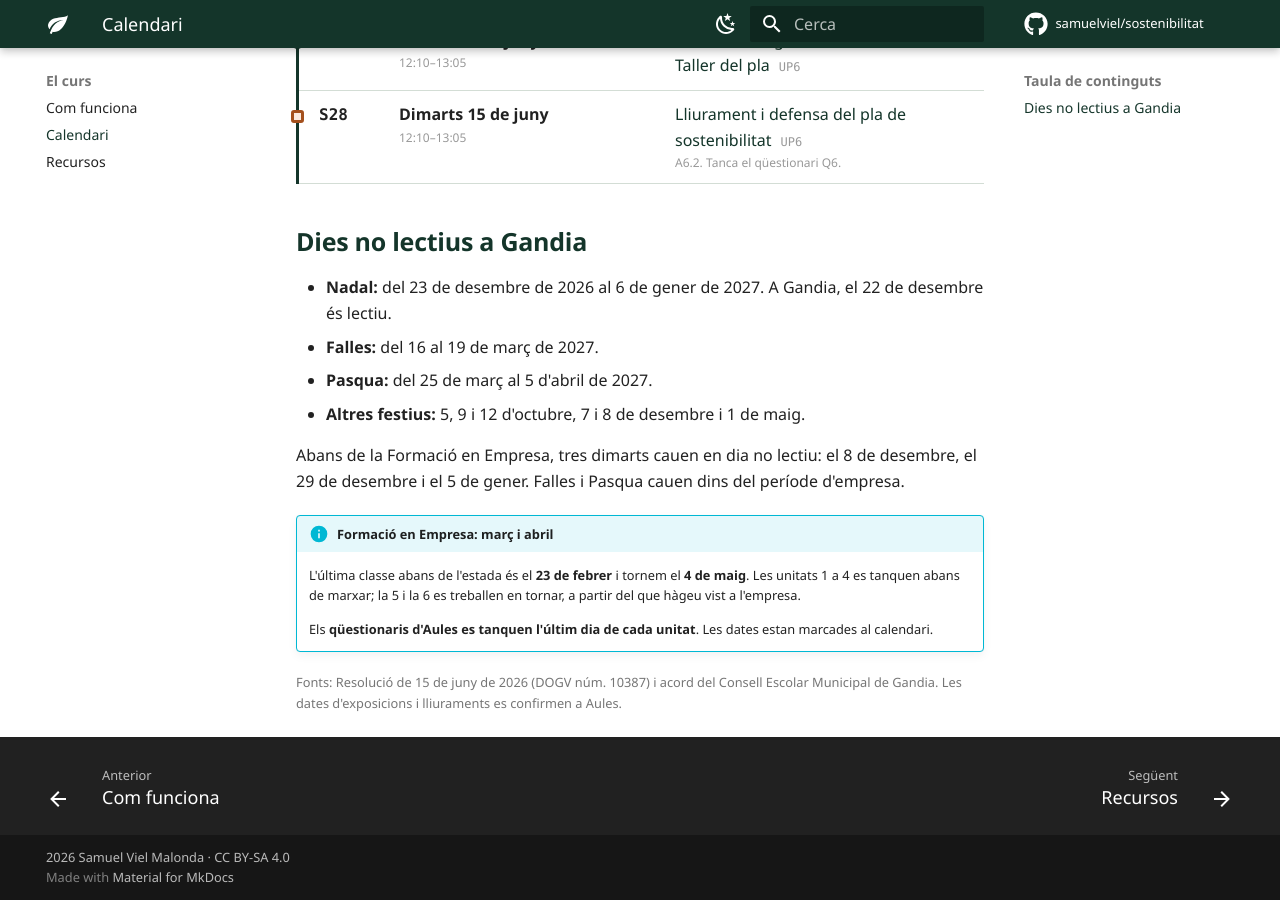
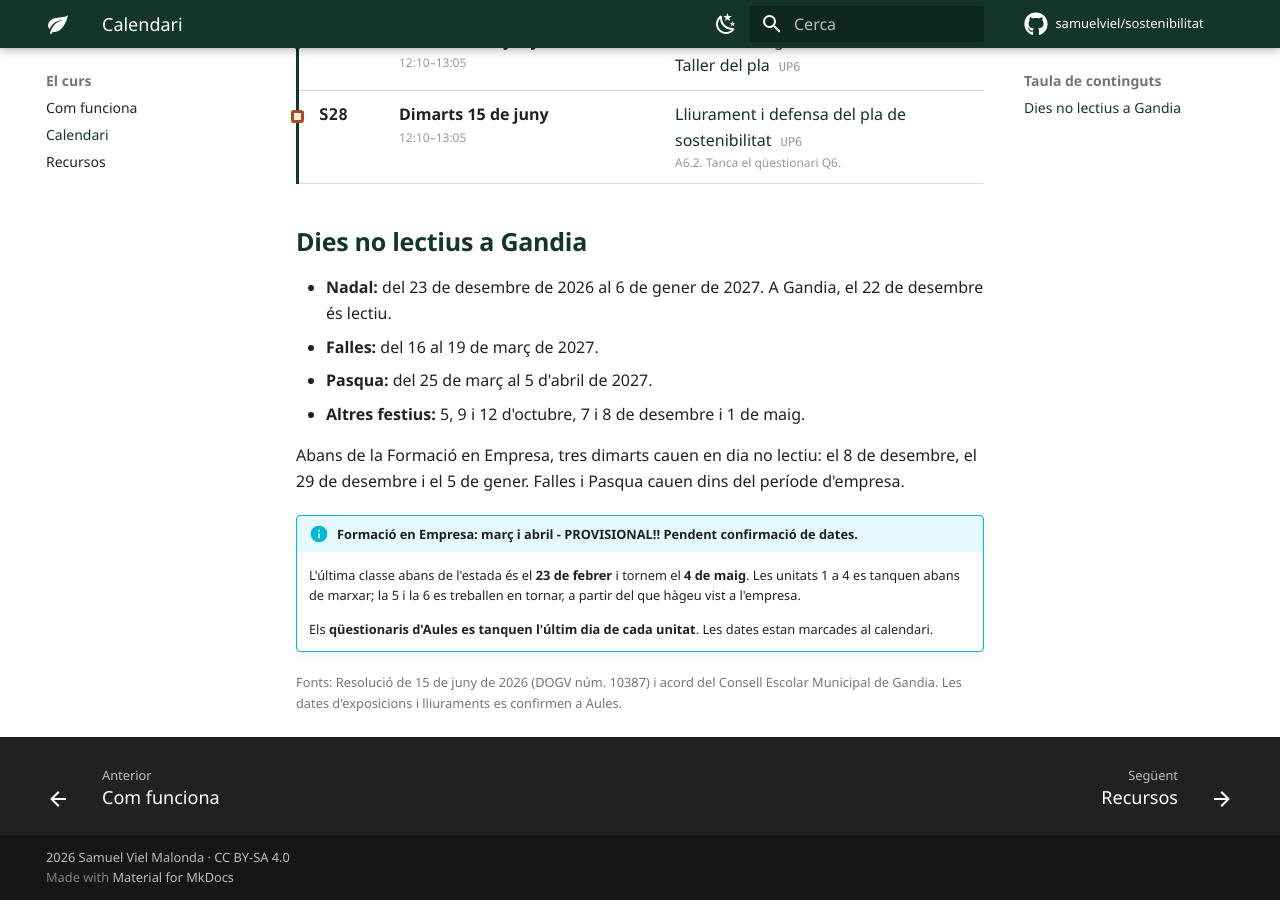
Before and after one commit to samuelviel/sostenibilitat, an MkDocs documentation site: the page built from docs/calendari.md, in a window 1280 px wide and 900 px high, scrolled down 3341 px. Built offline with MkDocs 1.6.1 and Material for MkDocs 9.7.7, drawn with Linux system fonts in a browser that asks for light colours; some web fonts are replaced; comment, search, counter and statistics services are not loaded.

Commit message:
Update calendari.md

```diff
--- a/docs/calendari.md
+++ b/docs/calendari.md
@@ -21,7 +21,7 @@ Una classe cada dimarts. Cada sessió (S1, S2…) està numerada i els festius j
 
 Abans de la Formació en Empresa, tres dimarts cauen en dia no lectiu: el 8 de desembre, el 29 de desembre i el 5 de gener. Falles i Pasqua cauen dins del període d'empresa.
 
-!!! info "Formació en Empresa: març i abril"
+!!! info "Formació en Empresa: març i abril - PROVISIONAL!! Pendent confirmació de dates."
 
     L'última classe abans de l'estada és el **23 de febrer** i tornem el **4 de maig**. Les unitats 1 a 4 es tanquen abans de marxar; la 5 i la 6 es treballen en tornar, a partir del que hàgeu vist a l'empresa.
 
```
